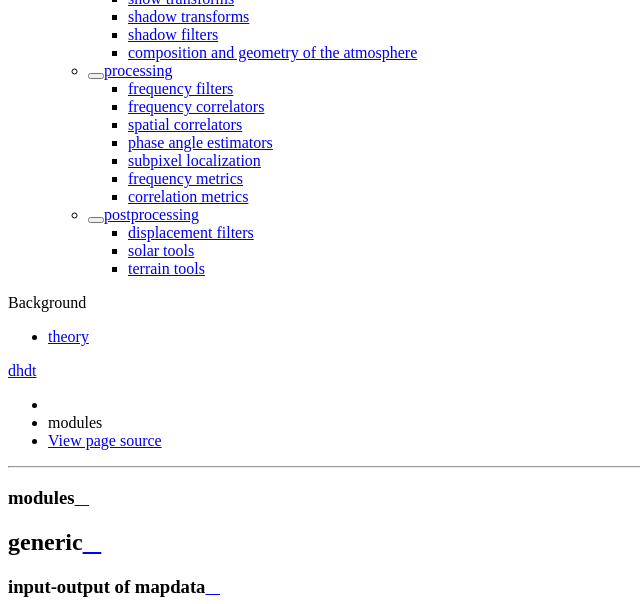
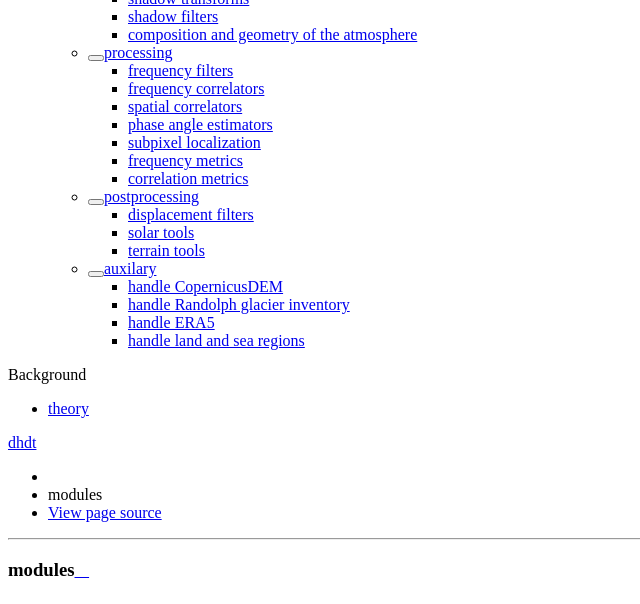
Before and after one commit to GO-Eratosthenes/dhdt, a Sphinx documentation site: the page built from docs/modules.rst, in a window 1280 px wide and 1400 px high, scrolled down 1467 px. Shown: the top 604 px of the window, without its empty margins (0-640 px from the left). Built offline with Sphinx 7.4.7 and the Read the Docs theme 2.0.0, drawn with Linux system fonts in a browser that asks for light colours; pages that are not in the unit, such as notebooks, are missing from menus; some of the changed text lies outside the part shown.

Commit message:
resolved docstring
- some errors are raised during readthedocs compilation

```diff
--- a/docs/modules.rst
+++ b/docs/modules.rst
@@ -6,3 +6,4 @@
 .. include:: modules/preprocessing.rst
 .. include:: modules/processing.rst
 .. include:: modules/postprocessing.rst
+.. include:: modules/auxilary.rst
--- /dev/null
+++ b/docs/modules/auxilary.rst
@@ -0,0 +1,22 @@
+auxilary
+-------
+
+handle CopernicusDEM
+~~~~~~~~~~~~~~~~~~~~
+.. automodule:: dhdt.auxilary.handler_copernicusdem
+    :members:
+
+handle Randolph glacier inventory
+~~~~~~~~~~~~~~~~~~~~~~~~~~~~~~~~~
+.. automodule:: dhdt.auxilary.handler_randolph
+    :members:
+
+handle ERA5
+~~~~~~~~~~~
+.. automodule:: dhdt.auxilary.handler_era5
+    :members:
+
+handle land and sea regions
+~~~~~~~~~~~~~~~~~~~~~~~~~~~
+.. automodule:: dhdt.auxilary.handler_coastal
+    :members:
--- a/docs/modules/generic.rst
+++ b/docs/modules/generic.rst
@@ -20,8 +20,3 @@
 ~~~~~~~~~~~~~~~~~~~~~~~
 .. automodule:: dhdt.generic.handler_rapideye
     :members:
-
-handle CopernicusDEM
-~~~~~~~~~~~~~~~~~~~~
-.. automodule:: dhdt.generic.handler_cop
-    :members:
--- a/docs/modules/processing.rst
+++ b/docs/modules/processing.rst
@@ -13,7 +13,7 @@
 
 spatial correlators
 ~~~~~~~~~~~~~~~~~~~
-.. automudule:: dhdt.processing.matching_tools_spatial_correlators
+.. automodule:: dhdt.processing.matching_tools_spatial_correlators
     :members:
 
 phase angle estimators
--- a/requirements.txt
+++ b/requirements.txt
@@ -1,8 +1,10 @@
 geopandas
 pytz
 pysolar
+pygrib
 numpy
 rasterio
+netCDF4
 scikit-image
 scikit-learn
 scipy
```
Also changed, not shown: other parts of docs/modules/processing.rst (+1 -1 lines), 1 other file.
